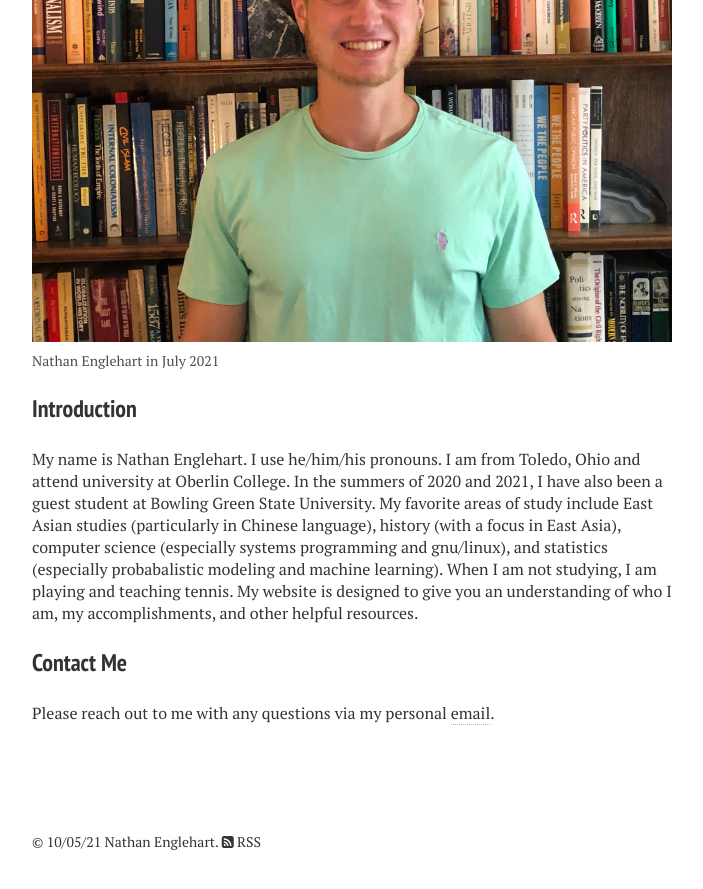
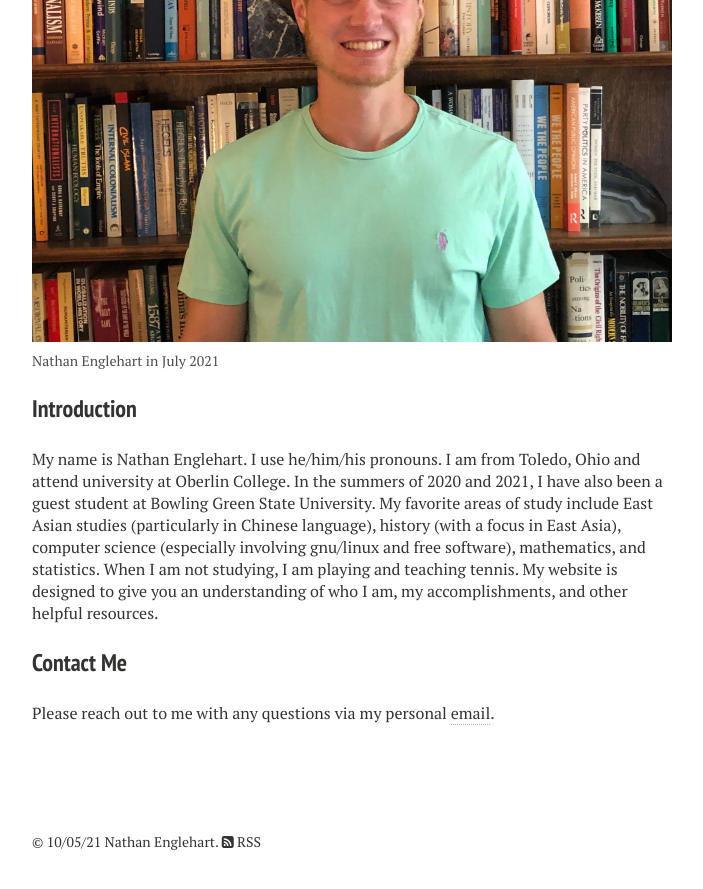
Before and after one commit to nathanenglehart/nathanenglehart.github.io, a Jekyll site: the page built from index.md, in a window 1280 px wide and 900 px high, scrolled down 637 px. Shown: the top 889 px of the window, without its empty margins (288-991 px from the left). Built offline with Jekyll 4.4.1, drawn with Linux system fonts in a browser that asks for light colours; nearby versions of some CDN libraries.

Commit message:
Update index.md

```diff
--- a/index.md
+++ b/index.md
@@ -17,7 +17,7 @@ image:
 <h3 class="small_title">Introduction</h3>
 
 <p class="paragraph">My name is Nathan Englehart. I use he/him/his pronouns. I am from Toledo, Ohio and attend university at Oberlin College. In the summers of 2020 and 2021, I have also been a guest student at Bowling Green State University.
-My favorite areas of study include East Asian studies (particularly in Chinese language), history (with a focus in East Asia), computer science (especially systems programming and gnu/linux), and statistics (especially probabalistic modeling and machine learning).
+My favorite areas of study include East Asian studies (particularly in Chinese language), history (with a focus in East Asia), computer science (especially involving gnu/linux and free software), mathematics, and statistics.
 When I am not studying, I am playing and teaching tennis. My website is designed to give you an understanding of who I am, my accomplishments, and other helpful resources. </p>
 
 <h3 class="small_title">Contact Me</h3>
```
